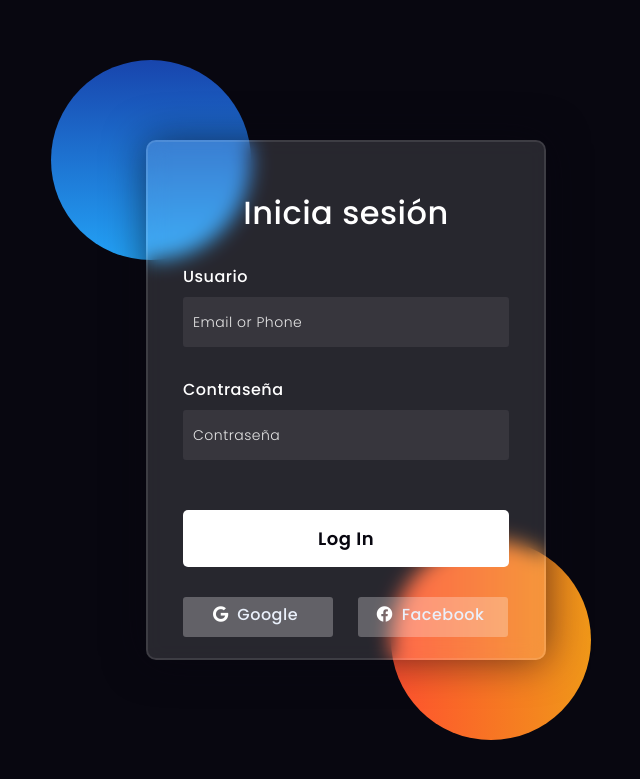
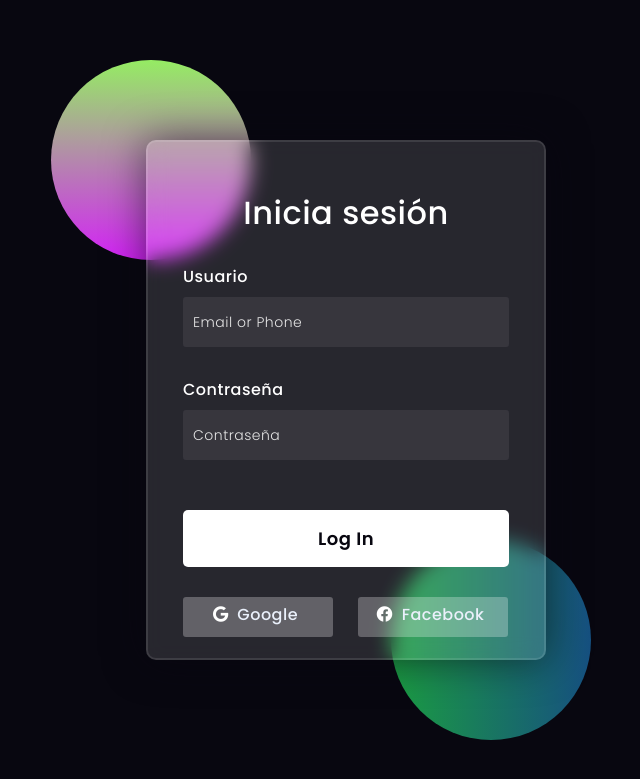
Before and after one commit to AlondraJVG/Pet-Me, a Flask app: page / in a window 1280 px wide. Shown: the top 779 px of the page, without its empty margins (294-934 px from the left). Run offline with Flask 3, Linux system fonts and the light colour scheme.

Commit message:
colores1

```diff
--- a/templates/index.html
+++ b/templates/index.html
@@ -64,8 +64,8 @@ body{
 }
 .shape:first-child{
     background: linear-gradient(
-        #1845ad,
-        #23a2f6
+        #95ec63,
+        #d323f6
     );
     left: -80px;
     top: -80px;
@@ -73,8 +73,8 @@ body{
 .shape:last-child{
     background: linear-gradient(
         to right,
-        #ff512f,
-        #f09819
+        #1b9c42,
+        #165080
     );
     right: -30px;
     bottom: -80px;
```
